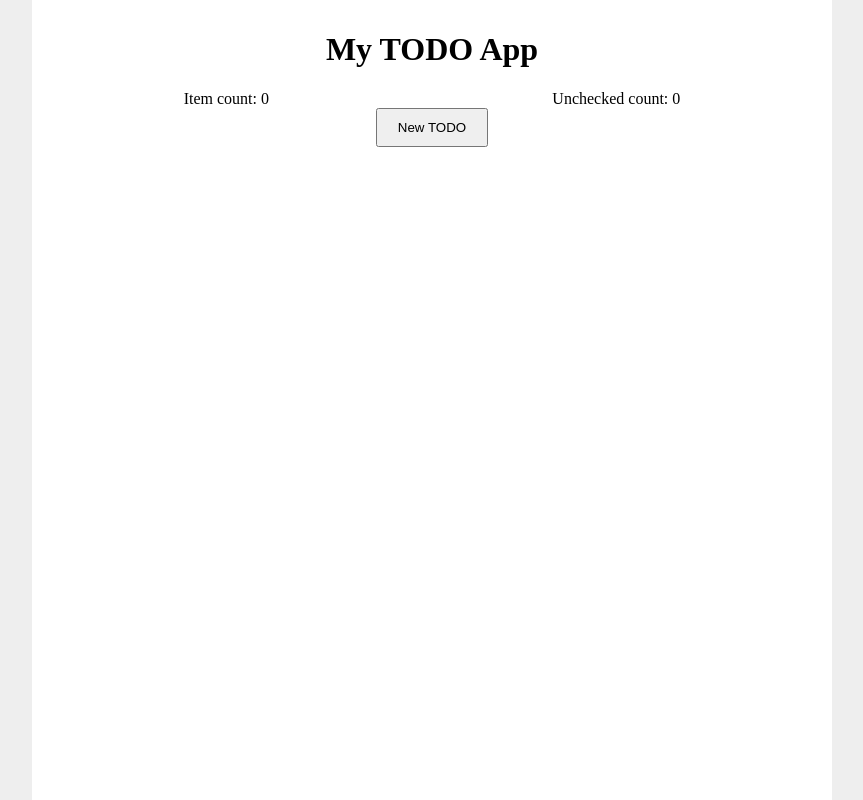
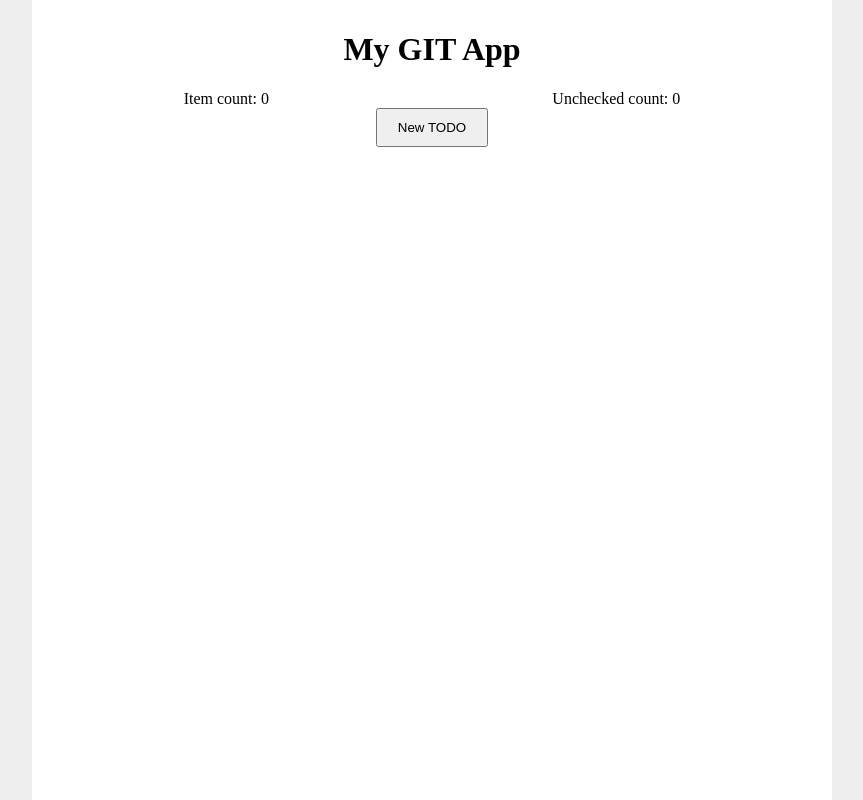
Before and after one commit to LisalinaGM/GitTest, a plain HTML site: page index.html in a window 1280 px wide. Shown: the whole page, without its empty margins (208-1071 px from the left). Drawn offline with Linux system fonts and the light colour scheme.

Commit message:
Header was changed

```diff
--- a/index.html
+++ b/index.html
@@ -6,7 +6,7 @@
   </head>
   <body>
     <div class="container center">
-      <h1 class="center title">My TODO App</h1>
+      <h1 class="center title">My GIT App</h1>
       <div class="flow-right controls">
         <span>Item count: <span id="item-count">0</span></span>
         <span>Unchecked count: <span id="unchecked-count">0</span></span>
```
